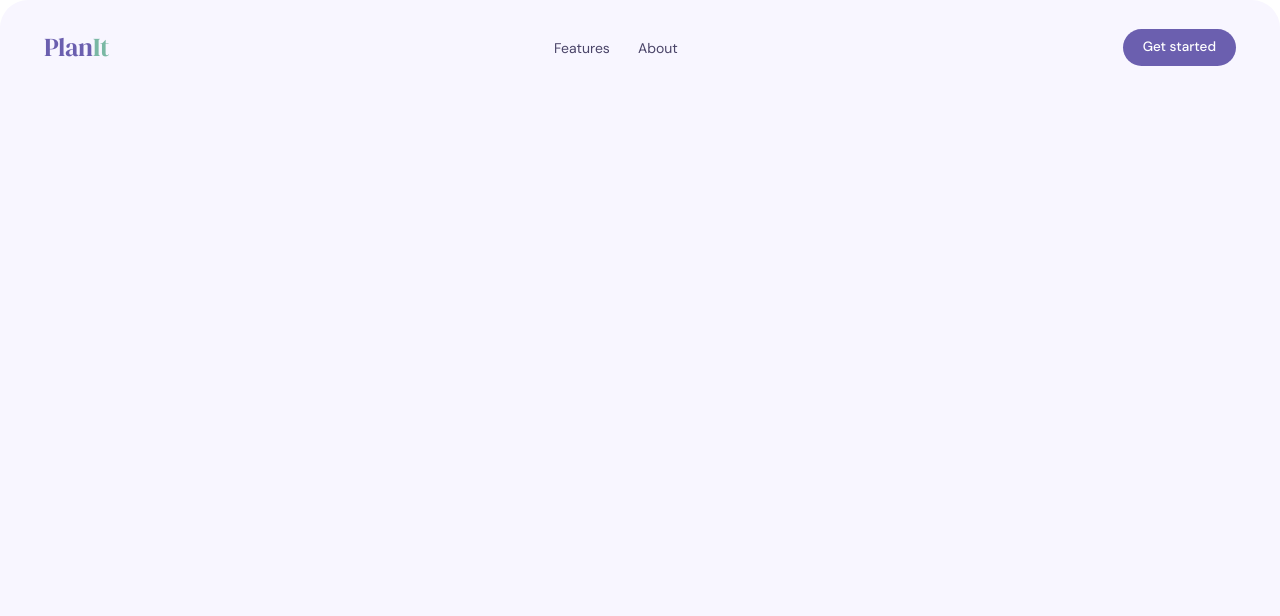
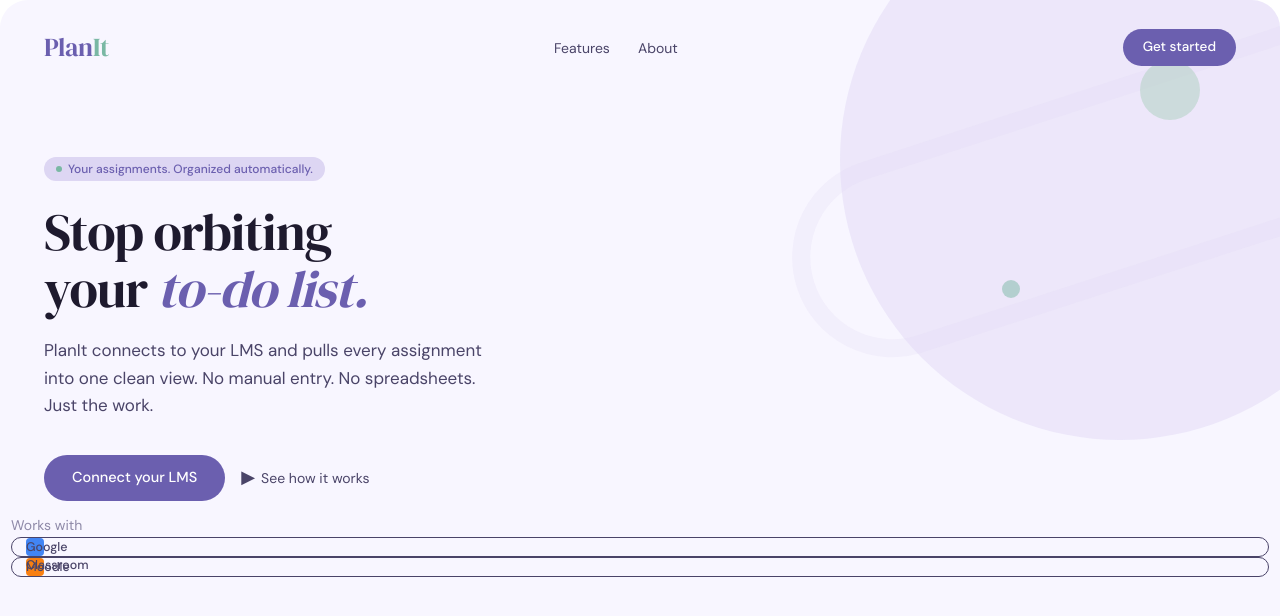
Before and after one commit to Dylan-Brooks2/PlanIt, a Next.js app: page / in a window 1280 px wide. Shown: the top 616 px of the page. Built offline with nearby package versions, Linux system fonts and the light colour scheme.

Commit message:
established landing page wireframe

```diff
--- a/src/app/page.tsx
+++ b/src/app/page.tsx
@@ -1,6 +1,13 @@
 export default function Home() {
   return (
     <div className="bg-bg relative min-h-[680px] overflow-hidden rounded-[28px]">
+      {/* Background Shapes */}
+      <div className="bg-lavender absolute -top-[120px] -right-[120px] size-[560px] rounded-full opacity-45" />
+      <div className="border-lavender absolute top-20 -right-[200px] h-[200px] w-[700px] -rotate-[18deg] rounded-[9999px] border-[18px] opacity-25" />
+      <div className="bg-sage-light absolute top-[60px] right-20 size-[60px] rounded-full opacity-60" />
+      <div className="bg-sage absolute top-[280px] right-[260px] size-[18px] rounded-full opacity-50" />
+
+      {/* Navigation */}
       <nav className="relative z-[2] flex items-center justify-between px-11 py-7">
         <div className="text-deep-purple font-serif text-[26px] tracking-[-0.3px]">
           Plan<span className="text-sage">It</span>
@@ -17,6 +24,58 @@ export default function Home() {
           Get started
         </button>
       </nav>
+
+      {/* Hero */}
+      <div className="relative z-[2] max-w-[600px] px-11 pt-[60px]">
+        {/* Tag pill */}
+        <div className="bg-lavender text-deep-purple mb-[22px] inline-flex items-center gap-1.5 rounded-full px-3 py-1 text-xs font-medium">
+          <div className="bg-sage size-1.5 rounded-full" />
+          Your assignments. Organized automatically.
+        </div>
+
+        {/* Headline */}
+        <h1 className="text-ink mb-5 font-serif text-[52px] leading-[1.1] tracking-[-1px]">
+          Stop orbiting
+          <br />
+          your <em className="text-deep-purple italic">to-do list.</em>
+        </h1>
+
+        {/* Subtitle */}
+        <p className="text-ink-mid mb-9 max-w-[460px] text-[17px] leading-[1.6]">
+          PlanIt connects to your LMS and pulls every assignment into one clean
+          view. No manual entry. No spreadsheets. Just the work.
+        </p>
+
+        {/* CTA buttons */}
+        <div className="flex items-center gap-4">
+          <button className="bg-deep-purple cursor-pointer rounded-full px-7 py-3 font-sans text-[14.5px] font-medium text-white">
+            Connect your LMS
+          </button>
+          <button className="text-ink-mid flex cursor-pointer items-center gap-1.5 border-none bg-transparent font-sans text-sm">
+            <span className="text-[18px]">▶</span> See how it works
+          </button>
+        </div>
+      </div>
+
+      {/* Moodle & Google Classroom Integration */}
+      <div className="relative z-[2] flex-row items-center gap-4 px-[11px] pt-[12px] pb-[11px]">
+        <span className="text-ink-mute margin-right-2 text-sm">
+          {' '}
+          Works with{' '}
+        </span>
+
+        <div className="background-white text-ink-mid flex-row items-center gap-[7px] rounded-full border-[1px] px-[14px] text-[12.5px] font-medium">
+          <div className="square h-[18px] w-[18px] rounded-sm bg-[#4285F4]">
+            Google Classroom
+          </div>
+        </div>
+
+        <div className="background-white text-ink-mid flex-row items-center gap-[7px] rounded-full border-[1px] px-[14px] text-[12.5px] font-medium">
+          <div className="square h-[18px] w-[18px] rounded-sm bg-[#F98012]">
+            Moodle
+          </div>
+        </div>
+      </div>
     </div>
   )
 }
```
